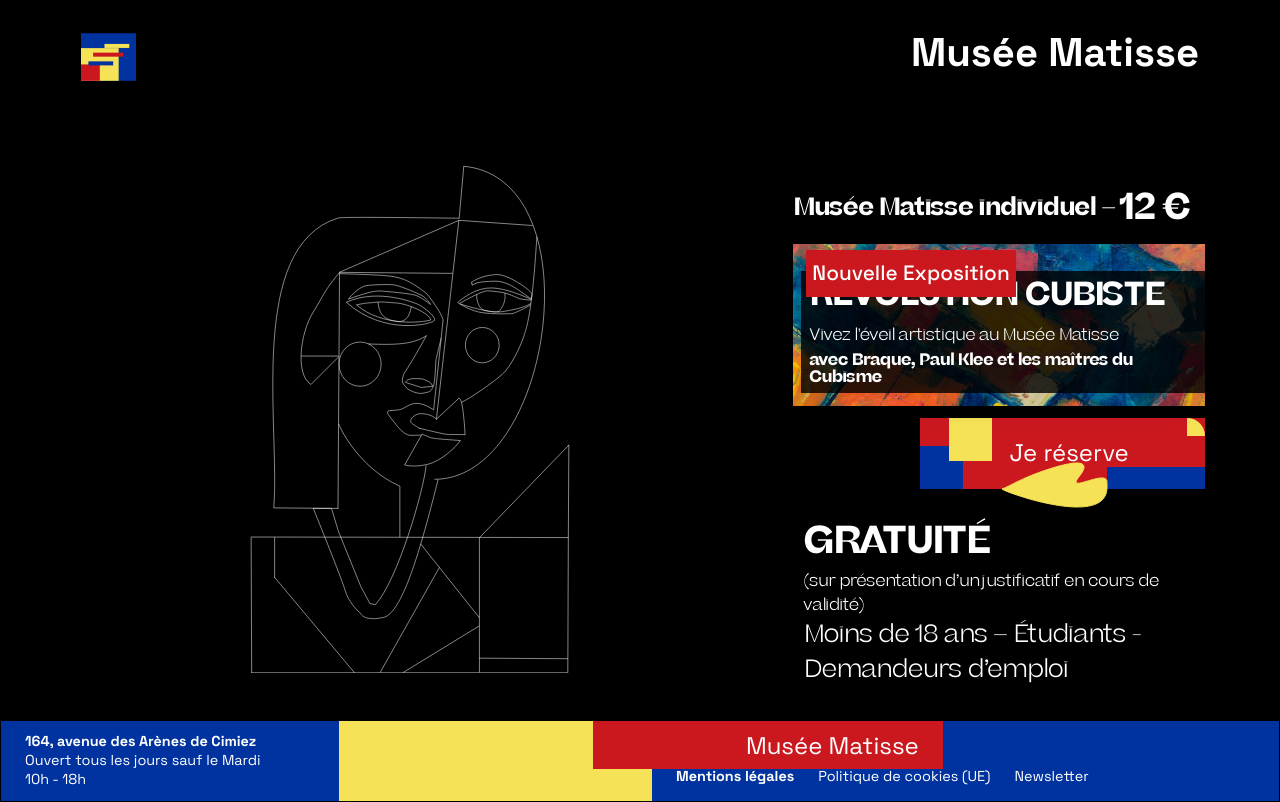
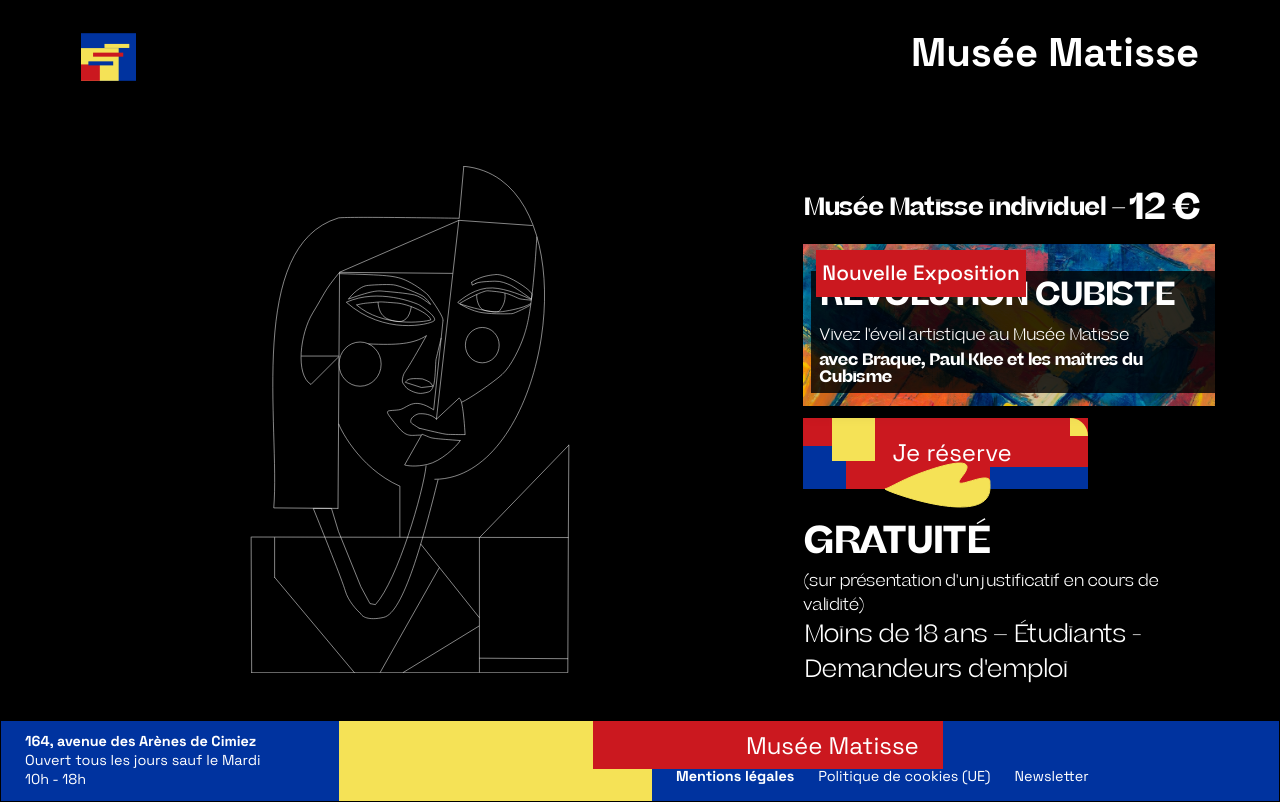
Before and after one commit to Cordelia013/the-silence, a React (Vite) app: page /ticketing in a window 1280 px wide. Built offline with nearby package versions, Linux system fonts and the light colour scheme.

Commit message:
Aligner le texte à gauche

```diff
--- a/src/pages/Ticketing.tsx
+++ b/src/pages/Ticketing.tsx
@@ -39,7 +39,7 @@
             flexDirection: 'column',
             flex: 1,
             justifyContent: 'center',
-            alignItems: 'flex-end',
+            alignItems: 'flex-start',
             minHeight: '550px',
             width: '40vw',
             maxWidth: '40vw',
@@ -53,9 +53,8 @@
             width: '100%',
             display: 'flex',
             flexDirection: 'column',
-            alignItems: 'flex-end',
+            alignItems: 'flex-start',
             boxSizing: 'border-box',
-            marginRight: '10px'
 
           }}>
             <div
@@ -102,9 +101,9 @@
           </div>
             <div style={{ fontSize: '32px',  fontFamily: 'Beatrice Deck, Arial, sans-serif' }} >
           <h3>GRATUITÉ</h3>
-          <p  style={{ fontSize: '16px' }} >(sur présentation d’un justificatif en cours de validité)</p>
+          <p  style={{ fontSize: '16px' }} >(sur présentation d'un justificatif en cours de validité)</p>
                 <p style={{ fontSize: '24px' }} >Moins de 18 ans – Étudiants -
-Demandeurs d’emploi</p>
+Demandeurs d'emploi</p>
           </div>
         </div>
 
```
